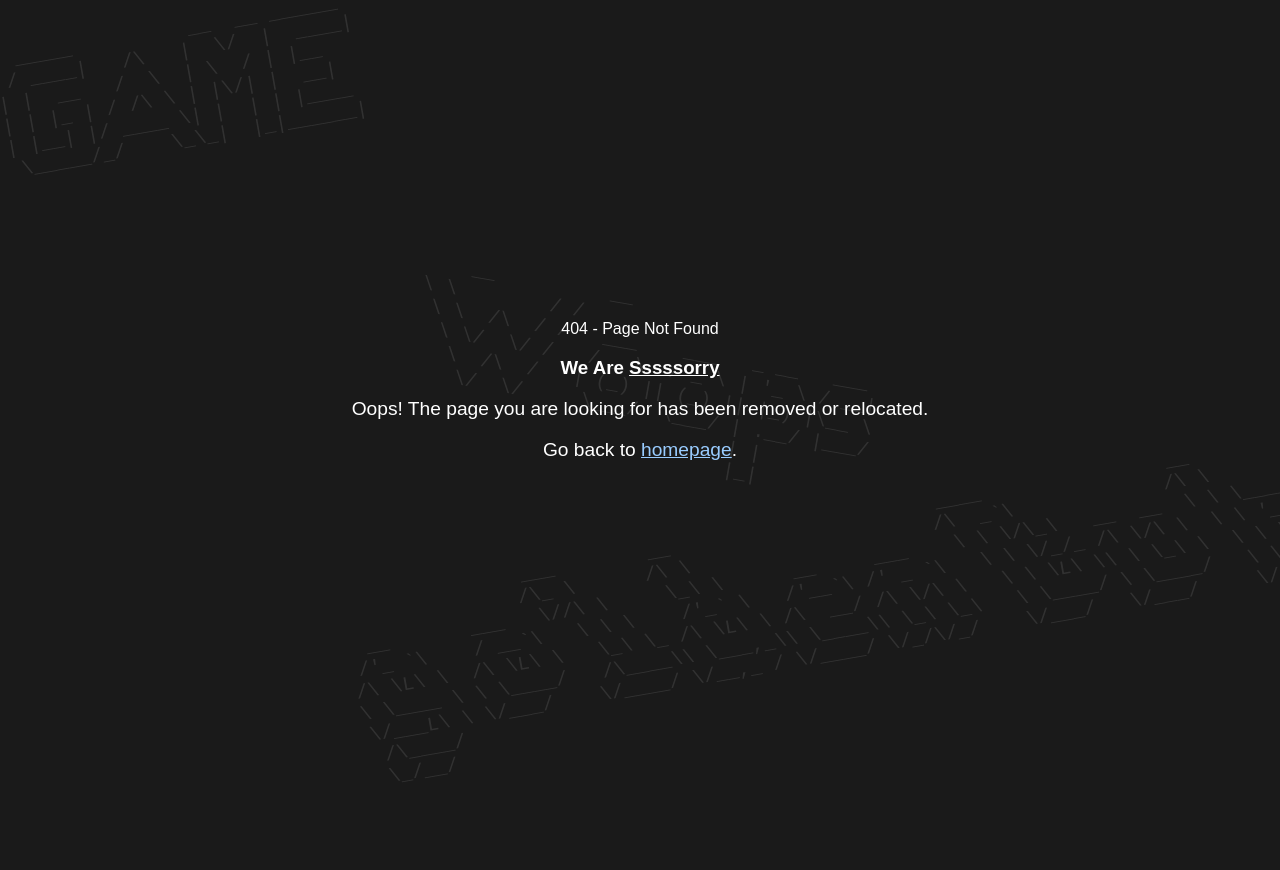
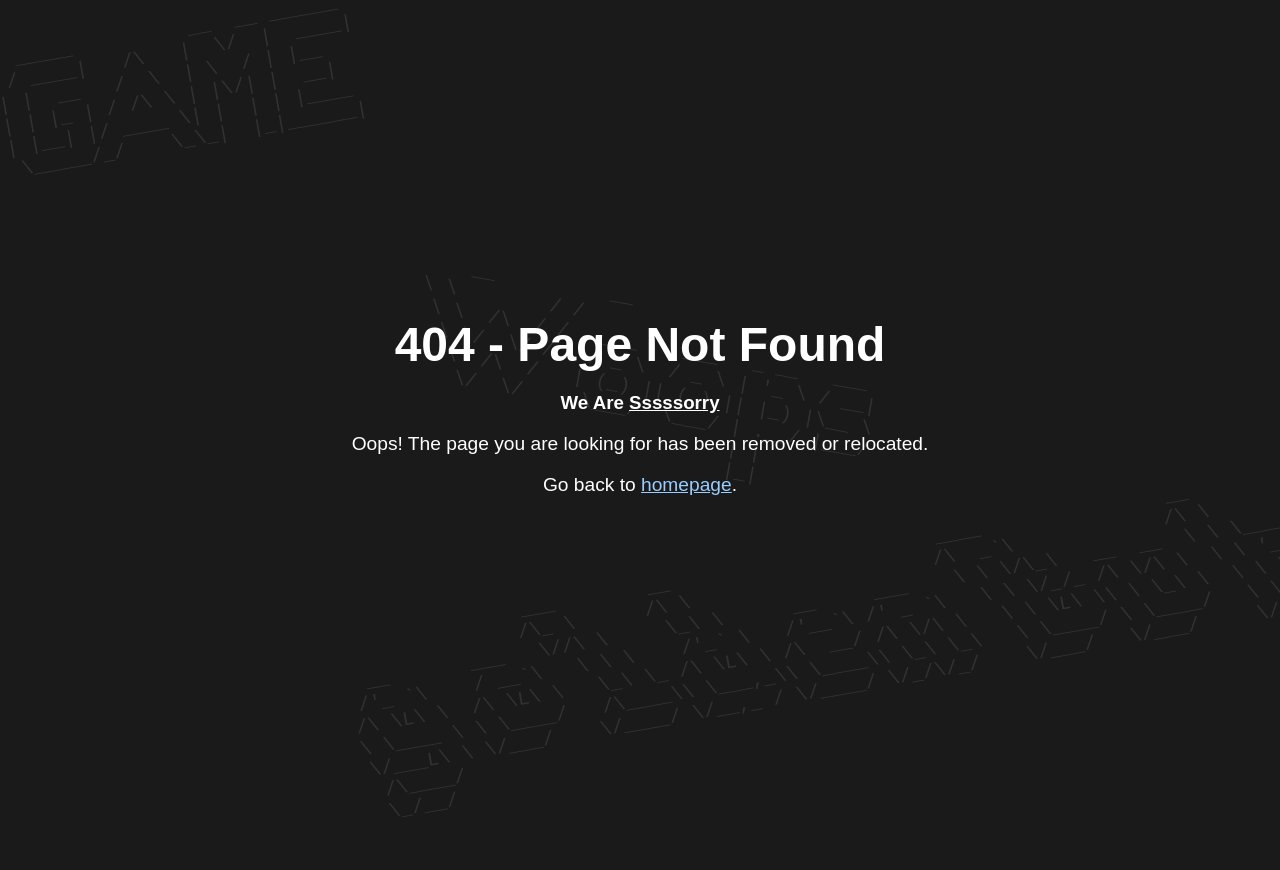
Before and after one commit to GoldenCubeGR/ArtiiGen, a plain HTML site: page 404.html in a window 1280 px wide. Shown: the top 870 px of the page. Before the commit the page ends 834 px from the top, so only its background shows below. Drawn offline with Linux system fonts and the light colour scheme.

Commit message:
Update 404.html

```diff
--- a/404.html
+++ b/404.html
@@ -92,7 +92,7 @@
     </pre>
     <iframe src="snake.html" width="400" height="400" class="iframe"></iframe>
     <div class="content">
-        <h1">404 - Page Not Found</h1>
+        <h1>404 - Page Not Found</h1>
         <h3>We Are <d onclick="game()">Sssssorry</d></h3>
         <p>Oops! The page you are looking for has been removed or relocated.</p>
         <p>Go back to <a href="/" style="color: #99ccff;">homepage</a>.</p>
```
